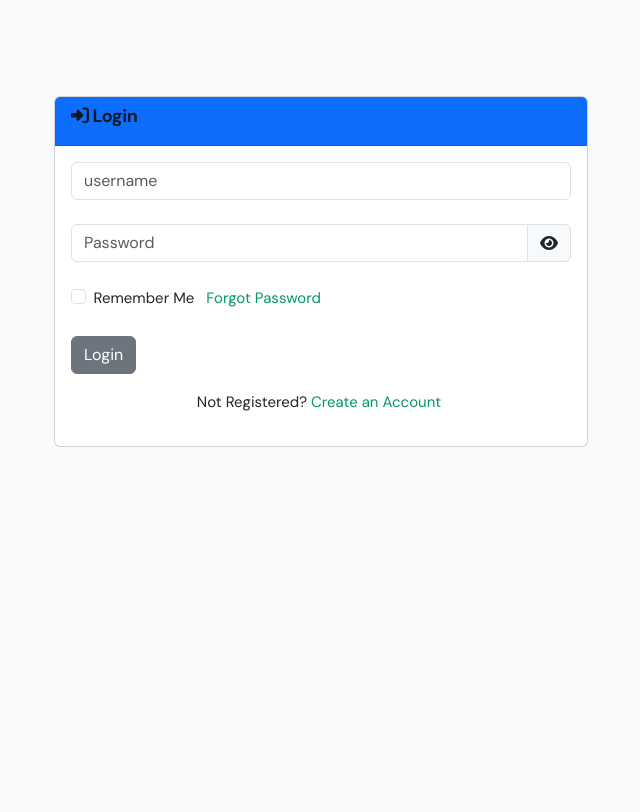
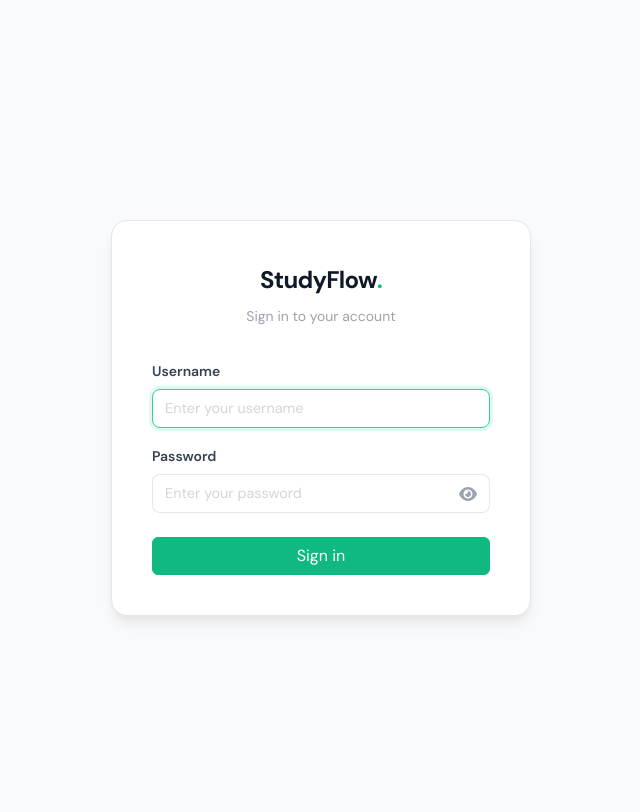
Before and after one commit to samiul40/studyflow, a Django app: page /accounts/login/ in a window 1280 px wide. Shown: the whole page, without its empty margins (319-959 px from the left). Before the commit the page ends 447 px from the top, so only its background shows below. Run offline with Django 5.2, Linux system fonts and the light colour scheme; style sheets or scripts are compiled from the project's sources; some libraries are stand-ins or nearby versions.

Commit message:
feature: styled the login page

```diff
--- a/web/accounts/templates/accounts/login.html
+++ b/web/accounts/templates/accounts/login.html
@@ -1,52 +1,39 @@
 {% extends 'base.html' %}
 
-{% block title %} | Account Login {% endblock %}
+{% block content %}
+<section class="login-section">
+  <div class="login-card">
 
-{% block content %}
-<section id="login" class="py-5">
-  <div class="container">
-    <div class="row">
-      <div class="col-md-6 mx-auto">
-        <div class="card">
-          <div class="card-header bg-primary text-white">
-            <h4>
-              <i class="fas fa-sign-in-alt"></i> Login
-            </h4>
-          </div>
-          <div class="card-body">
-            <form actions="{% url 'login' %}" method="POST">
-              {% csrf_token %}
-              <div class="form-group mb-4">
-                <input type="text" name="username" placeholder="username" class="form-control" required>
-              </div>
+    <div class="login-header">
+      <div class="login-brand">StudyFlow<span>.</span></div>
+      <p class="login-subtitle">Sign in to your account</p>
+    </div>
 
-              <div class="input-group mb-4">
-                <input class="form-control" id="password" type="password" name="password" placeholder="Password"
-                  value="">
-                <span class="input-group-text" id="togglePass"><i class="fas fa-eye" id="togglePassword"></i></span>
-              </div>
+    <form action="{% url 'login' %}" method="POST">
+      {% csrf_token %}
 
-              <div class="col-md-12">
-                <div class="form-check d-inline-block flex-row">
-                  <input class="form-check-input" type="checkbox" value="remember_me" id="flexCheckDefault">
-                  <label class="form-check-label" for="flexCheckDefault" id="check">
-                    Remember Me
-                  </label>
-                </div>
-                <a href="" class="d-inline-block flex-row-reverse mx-2" id="forgetpassword">Forgot Password</a>
-              </div>
+      <div class="mb-3">
+        <label class="form-label" for="username">Username</label>
+        <input type="text" name="username" id="username" class="form-control" placeholder="Enter your username" required
+          autofocus>
+      </div>
 
-              <input type="submit" value="Login" class="btn btn-secondary btn-block mt-4" id="login-btn">
-
-              <div class="d-flex justify-content-center mt-3">
-                <p class=" d-inline-block">Not Registered?</p><a href="" class=" d-inline-block mx-1"
-                  id="register_account">Create an Account</a>
-              </div>
-            </form>
-          </div>
+      <div class="mb-4">
+        <label class="form-label" for="password">Password</label>
+        <div class="input-group">
+          <input type="password" name="password" id="password" class="form-control" placeholder="Enter your password"
+            required>
+          <span class="input-group-text login-toggle-pass" id="togglePass">
+            <i class="fas fa-eye" id="togglePassword"></i>
+          </span>
         </div>
       </div>
-    </div>
+
+      <button type="submit" class="btn btn-primary w-100">
+        Sign in
+      </button>
+
+    </form>
   </div>
 </section>
 {% endblock %}
--- a/web/studyflow/src/sass/base/_global.scss
+++ b/web/studyflow/src/sass/base/_global.scss
@@ -35,3 +35,97 @@ img {
   max-width: 100%;
   display: block;
 }
+
+// ---------------------------------------------------------------------------
+// Login page
+// ---------------------------------------------------------------------------
+.login-section {
+  min-height: calc(100vh - 60px);
+  display: flex;
+  align-items: center;
+  justify-content: center;
+  padding: 2rem 1rem;
+}
+
+.login-card {
+  background: #fff;
+  border: 1px solid $grey-200;
+  border-radius: $radius-xl;
+  box-shadow: $shadow-lg;
+  padding: 2.5rem;
+  width: 100%;
+  max-width: 420px;
+}
+
+.login-header {
+  text-align: center;
+  margin-bottom: 2rem;
+}
+
+.login-brand {
+  font-size: 1.5rem;
+  font-weight: 800;
+  letter-spacing: -0.03em;
+  color: $grey-900;
+  margin-bottom: 0.375rem;
+
+  span {
+    color: $emerald-500;
+  }
+}
+
+.login-subtitle {
+  font-size: 0.875rem;
+  color: $grey-400;
+  margin: 0;
+}
+
+.login-toggle-pass {
+  cursor: pointer;
+  background: #fff;
+  border-left: none;
+  color: $grey-400;
+  transition: color $transition-fast;
+
+  &:hover {
+    color: $grey-700;
+  }
+}
+
+// Form labels
+.form-label {
+  font-size: 0.875rem;
+  font-weight: 600;
+  color: $grey-700;
+  margin-bottom: 0.375rem;
+}
+
+// Form controls
+.form-control {
+  border-color: $grey-200;
+  border-radius: $radius-md;
+  font-size: 0.9rem;
+  color: $grey-800;
+  padding: 0.5rem 0.75rem;
+  transition: border-color $transition-fast, box-shadow $transition-fast;
+
+  &::placeholder {
+    color: $grey-300;
+  }
+
+  &:focus {
+    border-color: $emerald-400;
+    box-shadow: 0 0 0 3px rgba(16, 185, 129, 0.12);
+    outline: none;
+  }
+}
+
+.input-group {
+  .form-control:focus {
+    z-index: 3;
+  }
+
+  .input-group-text {
+    border-color: $grey-200;
+  }
+}
--- a/web/studyflow/src/sass/base/_layout.scss
+++ b/web/studyflow/src/sass/base/_layout.scss
@@ -1,6 +1,7 @@
 // =============================================================================
 // _layout.scss — Page shell, main container, page header
 // =============================================================================
+@use '../abstracts/variables' as *;
 
 main.flex-grow-1 {
   padding-top: 1.75rem;
@@ -20,3 +21,16 @@ main.flex-grow-1 {
     letter-spacing: -0.03em;
   }
 }
+
+.input-group {
+  .form-control {
+    border-right: none;
+    border-radius: $radius-md 0 0 $radius-md !important;
+  }
+
+  .input-group-text {
+    border-color: $grey-200;
+    border-radius: 0 $radius-md $radius-md 0 !important;
+    background: #fff;
+  }
+}
```
